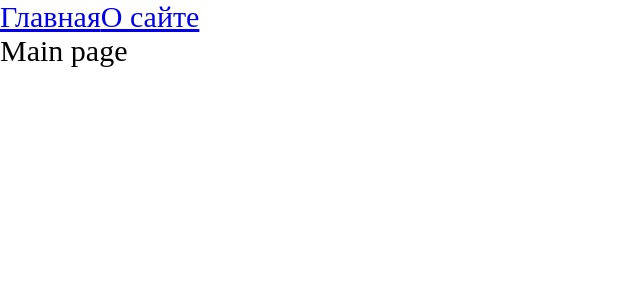
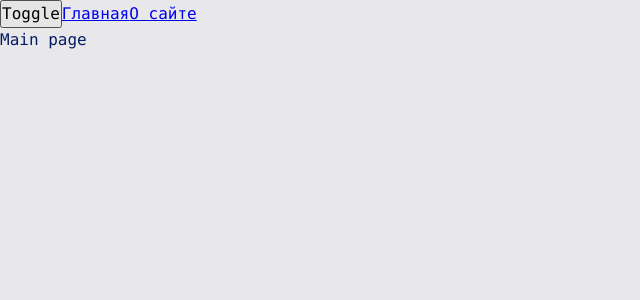
Before and after one commit to LaFlames/fullapp, a React app: page / in a window 1280 px wide. Shown: the top 300 px of the page, without its empty margins (0-640 px from the left). Built offline with nearby package versions, Linux system fonts and the light colour scheme.

Commit message:
feat: scss, theme configs, theme provider

```diff
--- a/src/App.tsx
+++ b/src/App.tsx
@@ -1,17 +1,22 @@
 import React from 'react';
-import './index.scss'
+import './styles/index.scss'
 import {Link, Route, Routes} from "react-router-dom";
 import {AboutPageAsync} from "./pages/AboutPage/AboutPage.async";
 import {MainPageAsync} from "./pages/MainPage/MainPage.async";
+import useTheme from "./theme/useTheme";
+
 
 const App = () => {
+    const {theme, toggleTheme} = useTheme()
+
     return (
-        <div className="app">
+        <div className={`app ${theme}`}>
+            <button onClick={toggleTheme}>Toggle</button>
             <Link to='/'>Главная</Link>
             <Link to='/about'>О сайте</Link>
             <React.Suspense fallback={<div>Loading</div>}>
                 <Routes>
-                    <Route path='about' element={<AboutPageAsync />}/>
+                    <Route path='/about' element={<AboutPageAsync />}/>
                     <Route path='/' element={<MainPageAsync />}/>
                 </Routes>
             </React.Suspense>
--- a/src/index.scss
+++ /dev/null
@@ -1,9 +0,0 @@
-* {
-  margin: 0;
-  padding: 0;
-  box-sizing: border-box;
-}
-
-.app {
-  font-size: 30px;
-}
--- a/src/index.tsx
+++ b/src/index.tsx
@@ -1,10 +1,13 @@
 import {render} from "react-dom";
 import App from "./App";
 import {BrowserRouter} from "react-router-dom";
+import ThemeProvider from "./theme/ThemeProvider";
 
 render(
     <BrowserRouter>
-        <App />
+        <ThemeProvider>
+            <App />
+        </ThemeProvider>
     </BrowserRouter>,
     document.getElementById("root")
 )
--- /dev/null
+++ b/src/styles/index.scss
@@ -0,0 +1,14 @@
+@import "reset";
+@import "variables/global";
+@import "themes/normal";
+@import "themes/dark";
+
+
+.app {
+  font: var(--font-md);
+
+  background: var(--bg-color);
+  color: var(--primary-color);
+
+  min-height: 100vh;
+}
--- /dev/null
+++ b/src/styles/reset.scss
@@ -0,0 +1,14 @@
+* {
+  margin: 0;
+  padding: 0;
+  box-sizing: border-box;
+}
+
+input,
+button,
+textarea,
+select {
+  margin: 0;
+
+  font: inherit;
+}
--- /dev/null
+++ b/src/styles/themes/dark.scss
@@ -0,0 +1,6 @@
+.app.dark {
+    --bg-color: #090949;
+
+    --primary-color: #049604;
+    --secondary-color: #04ff04;
+}
--- /dev/null
+++ b/src/styles/themes/normal.scss
@@ -0,0 +1,6 @@
+:root {
+    --bg-color: #e8e8ea;
+
+    --primary-color: #041c65;
+    --secondary-color: #0449e0;
+}
--- /dev/null
+++ b/src/styles/variables/global.scss
@@ -0,0 +1,11 @@
+:root {
+  --font-family-main: Consolas, "Times New Roman", Serif;
+
+  --font-size-md: 16px;
+  --line-height-md: 24px;
+  --font-md: var(--font-size-md) / var(--line-height-md) var(--font-family-main);
+
+  --font-size-lg: 24px;
+  --font-height-lg: 32px;
+  --font-lg: var(--font-size-lg) / var(--line-height-lg) var(--font-family-main);
+}
--- /dev/null
+++ b/src/theme/ThemeContext.ts
@@ -0,0 +1,12 @@
+import {createContext} from "react";
+
+export type Theme = 'light' | 'dark';
+
+export interface ThemeContext {
+    theme?: Theme;
+    setTheme?: (theme: Theme) => void;
+}
+
+export const ThemeContext = createContext<ThemeContext>({});
+
+export const LOCAL_STORAGE_THEME_KEY = 'theme';
--- /dev/null
+++ b/src/theme/ThemeProvider.tsx
@@ -0,0 +1,19 @@
+import React from 'react';
+import {LOCAL_STORAGE_THEME_KEY, Theme, ThemeContext} from './ThemeContext';
+
+const defaultTheme = localStorage.getItem(LOCAL_STORAGE_THEME_KEY) as Theme || "light";
+
+const ThemeProvider: React.FC = ({children}) => {
+    const [theme, setTheme] = React.useState<Theme>(defaultTheme)
+
+    return (
+        <ThemeContext.Provider value={{
+            theme: theme,
+            setTheme: setTheme
+        }}>
+            {children}
+        </ThemeContext.Provider>
+    );
+};
+
+export default ThemeProvider;
--- /dev/null
+++ b/src/theme/useTheme.ts
@@ -0,0 +1,21 @@
+import {LOCAL_STORAGE_THEME_KEY, Theme, ThemeContext} from "./ThemeContext";
+import {useContext} from "react";
+
+interface UseThemeResult {
+    toggleTheme: () => void;
+    theme: Theme
+}
+
+export const useTheme = (): UseThemeResult => {
+    const {theme, setTheme} = useContext(ThemeContext)
+
+    const toggleTheme = () => {
+        const newTheme = theme === 'dark' ? 'light' : 'dark';
+        setTheme(newTheme);
+        localStorage.setItem(LOCAL_STORAGE_THEME_KEY, newTheme)
+    }
+
+    return {theme, toggleTheme}
+};
+
+export default useTheme;
```
